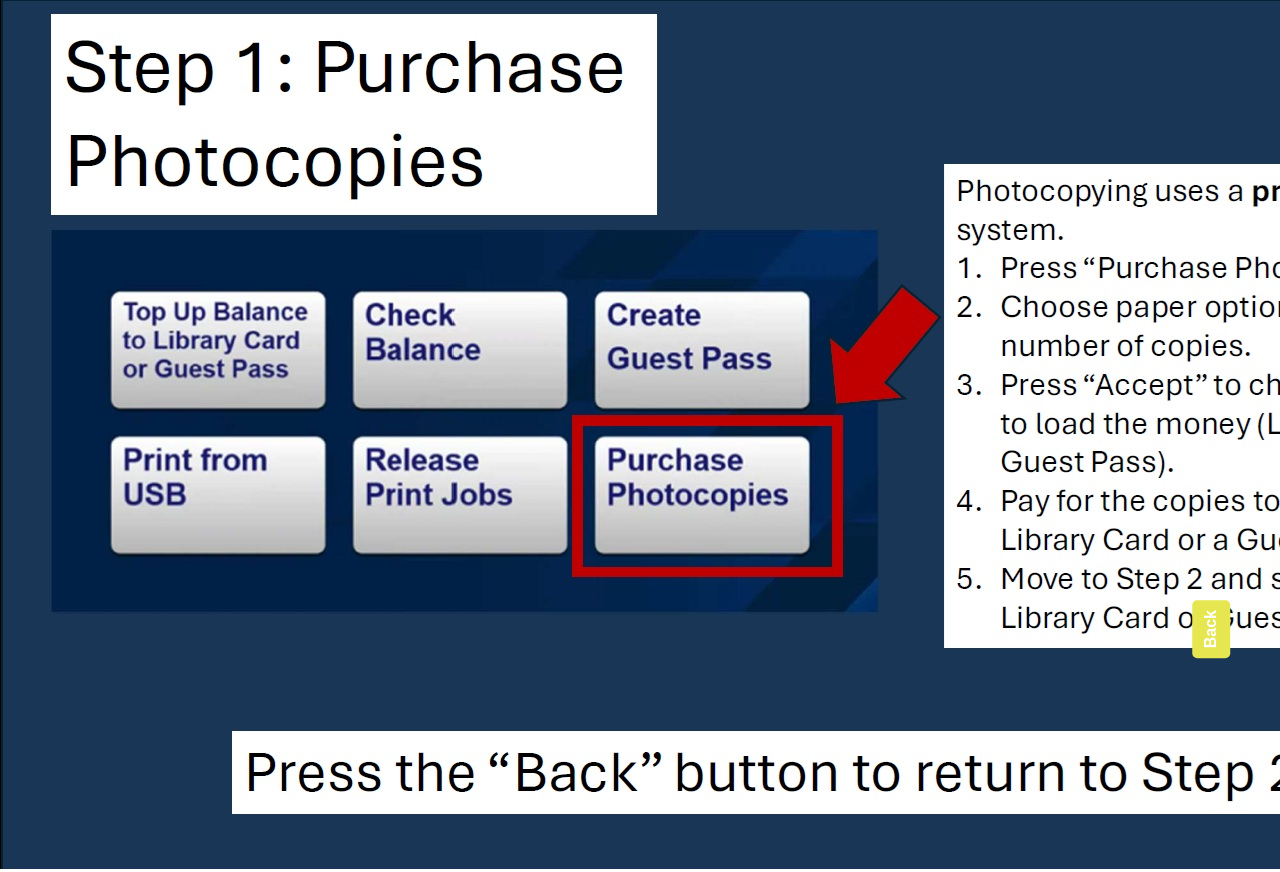
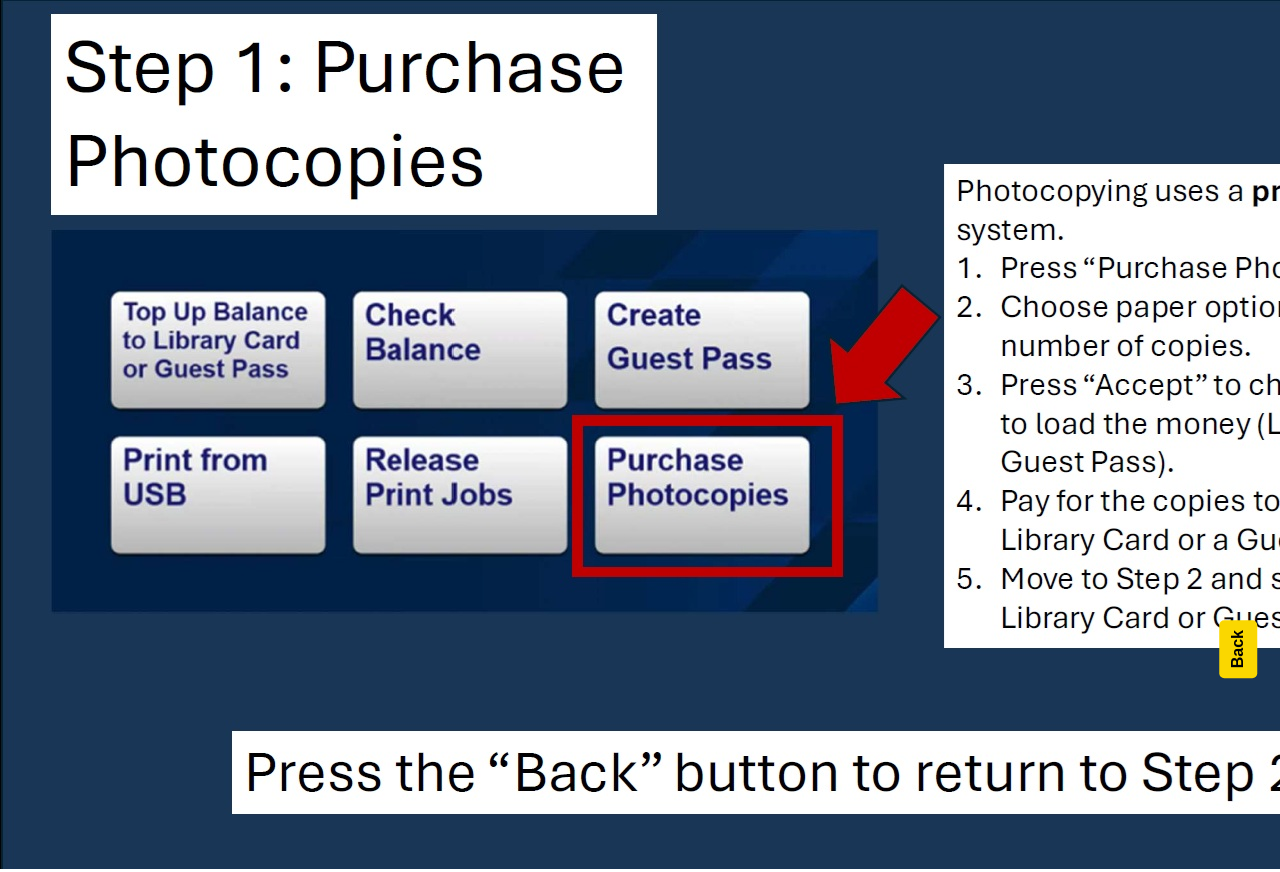
Before and after one commit to Morninglord22/SignpostARProject, a plain HTML site: page instructions.html in a window 1280 px wide. Shown: the top 872 px of the page. Drawn offline with Linux system fonts and the light colour scheme.

Commit message:
Update HUD styles and image positioning in instructions

```diff
--- a/instructions.html
+++ b/instructions.html
@@ -1,54 +1,160 @@
 <html>
+
+
+
   <head>
+
+
     <script src="https://aframe.io/releases/1.7.0/aframe.min.js"></script>
+
+
     <script src="https://raw.githack.com/AR-js-org/AR.js/master/aframe/build/aframe-ar.js"></script>
+
+
        <style>
+
+
       /* Basic styles for the HUD */
+
+
       #hud {
+
+
         position: absolute;
-        bottom: 200px;
-        right: 50px;
+
+
+        bottom: 180px;
+
+
+        right: 23px;
+
+
         text-align: center;
-        color: white;
+
+
+        color: black;
+
+
         font-family: Arial, sans-serif;
+
+
         z-index: 10; /* Ensure the HUD is on top */
+
+
         font-weight: bold;      /* Bold the text */
+
+
         transform: rotate(90deg); /* Rotate the text to be readable in landscape */
+
+
+        transform-origin: right bottom; /* Adjust the rotation point */
+
+
+
+
+
+
+
+
+      }
+
+
+      .clickable {
+
+
+        background-color: rgba(250, 215, 00, 1);
+
+
+        padding: 10px;
+
+
+        border-radius: 5px;
+
+
+        cursor: pointer;
+
+
+        transform: rotate(180deg); /* Rotate the text to be readable in landscape */
+
+
         transform-origin: right bottom; /* Adjust the rotation point */
 
 
       }
-      .clickable {
-        background-color: rgba(230, 230, 80, 1);
-        padding: 10px;
-        border-radius: 5px;
-        cursor: pointer;
-        transform: rotate(180deg); /* Rotate the text to be readable in landscape */
-        transform-origin: right bottom; /* Adjust the rotation point */
-      }
+
+
    </style>
 
+
+
+
+
   </head>
+
+
   <body style="margin: 0px; overflow: hidden;">
+
+
     <div id="hud">
+
+
   <div class="clickable" id="clickBox">Back</div>
+
+
 </div>
+
+
     <a-scene embedded arjs>
+
+
      <a-assets>
-     <img id="instructions" src="https://raw.githubusercontent.com/Morninglord22/SignpostARProject/main/Purchase%20copies.jpg"> <!--This is the instructions image file url source-->
+
+
+     <img id="instructions" src="https://raw.githubusercontent.com/Morninglord22/SignpostARProject/main/Purchase%20copies.jpg"></img> <!--This is the instructions image file url source-->
+
+
      </a-assets>
+
+
         <a-camera look-controls="enabled: false" position ="0 1.6 0"></a-camera>
-        <a-image src="#instructions" position="0 1.6 -2.5" rotation="-90 0 0"></a-image> <!--This displays the instructions. The z axis brings it closer or further away from camera. It is rotated 90 degrees so they are forced into landscape.-->
+
+
+        <a-image src="#instructions" position="0 1.6 -2.3" rotation="-90 0 0"></a-image> <!--This displays the instructions. The z axis brings it closer or further away from camera. It is rotated 90 degrees so they are forced into landscape.-->
+
+
+
+
 
         <script>
+
+
       const clickBox = document.getElementById('clickBox');
-      const webpageUrl = 'https://codepen.io/Morninglord22/full/WbrxYMa'; // URL of the webpage to open
+
+
+      const webpageUrl = 'index.html'; // Return to HTML homepage
+
+
       // Add click event listener
+
+
       document.getElementById('clickBox').addEventListener('click', function() {
+
+
         window.location.href = webpageUrl; // Open the URL in the current window
+
+
       });
+
+
     </script>
+
       </a-scene>
+
+
   </body>
 
+
+
+
+
 </html>
```
